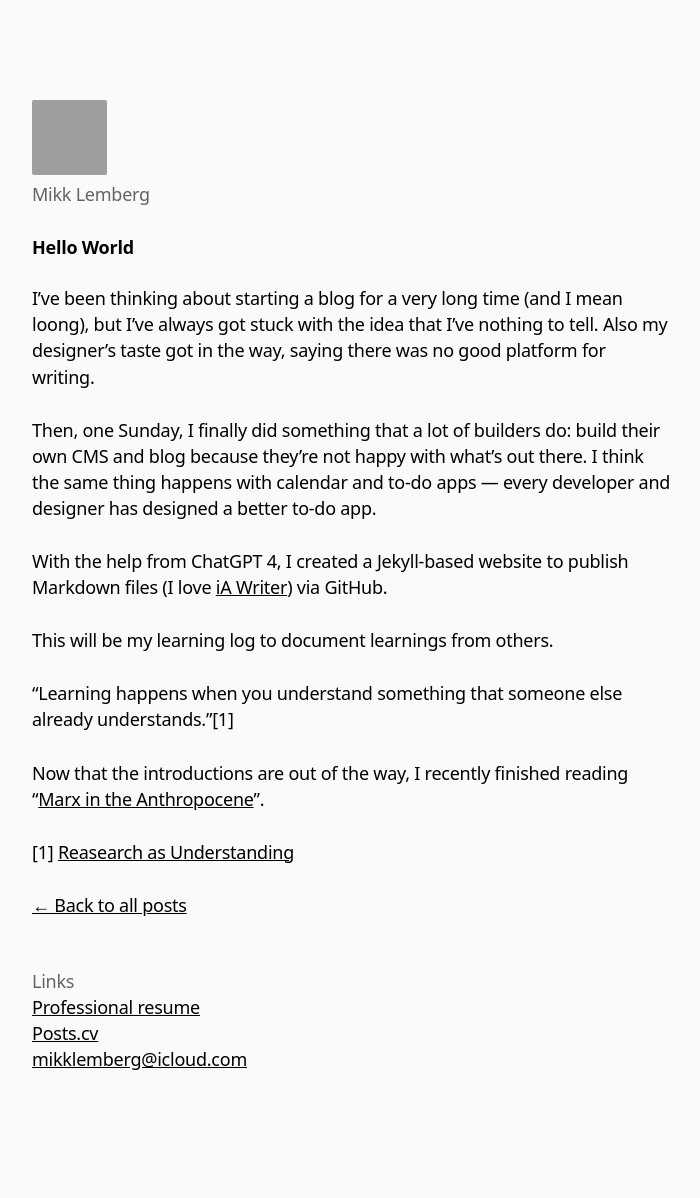
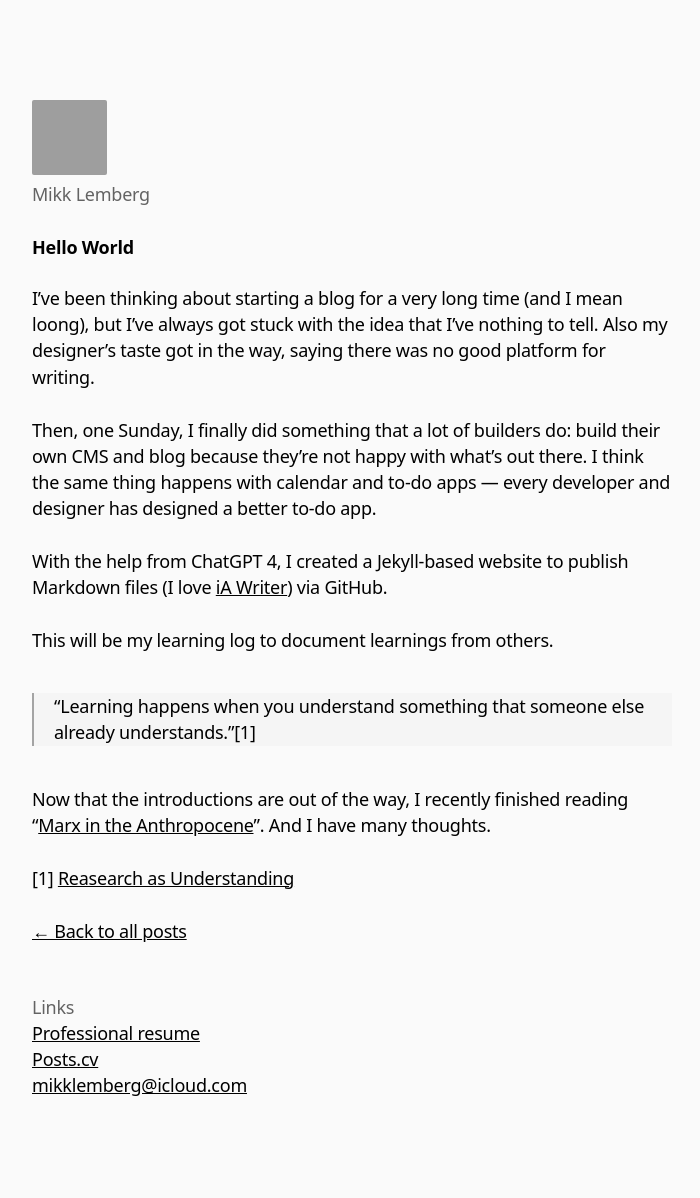
Before and after one commit to mikklemberg/My-personal-notes, a Jekyll site: the page built from _posts/2023-11-14-hello-world.md, in a window 1280 px wide. Shown: the whole page, without its empty margins (288-988 px from the left). Built offline with Jekyll 4.4.1, drawn with Linux system fonts in a browser that asks for light colours; before the commit the page ends 1172 px from its top, so only the background shows below that; grey boxes are pictures that could not be loaded.

Commit message:
Update 2023-11-14-hello-world.md

```diff
--- a/_posts/2023-11-14-hello-world.md
+++ b/_posts/2023-11-14-hello-world.md
@@ -12,8 +12,8 @@ With the help from ChatGPT 4, I created a Jekyll-based website to publish Markdo
 
 This will be my learning log to document learnings from others.
 
-"Learning happens when you understand something that someone else already understands."[1]
+> "Learning happens when you understand something that someone else already understands."[1]
 
-Now that the introductions are out of the way, I recently finished reading "[Marx in the Anthropocene](https://www.cambridge.org/core/books/marx-in-the-anthropocene/D58765916F0CB624FCCBB61F50879376)".
+Now that the introductions are out of the way, I recently finished reading "[Marx in the Anthropocene](https://www.cambridge.org/core/books/marx-in-the-anthropocene/D58765916F0CB624FCCBB61F50879376)". And I have many thoughts.
 
 [1] [Reasearch as Understanding](https://kanjun.me/writing/research-as-understanding)
```
